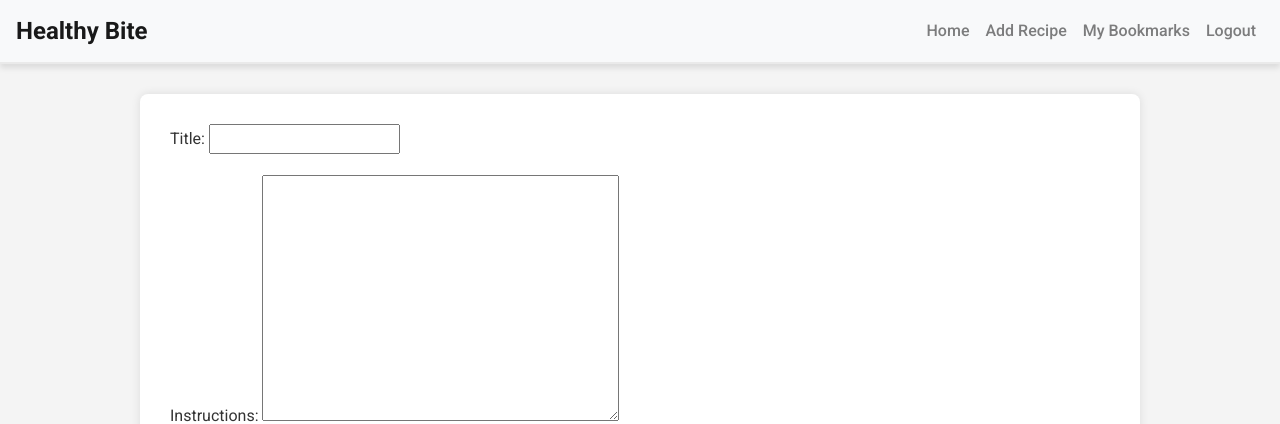
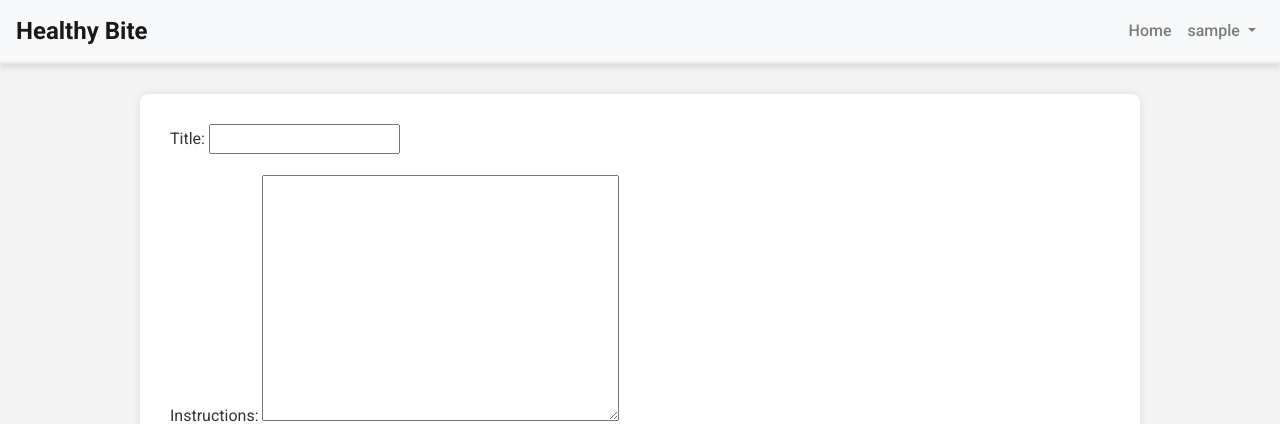
Before and after one commit to thiago-23/Healthy_Bite, a Django app: page /recipe-create/ in a window 1280 px wide. Shown: the top 424 px of the page. Run offline with Django 3.2, Linux system fonts and the light colour scheme; the visitor is signed in with stand-in values (Sample User, id 1).

Commit message:
Add a dropdown menu under base.html to allow a clear vision on navbar so user can click under their username and choose

```diff
--- a/recipes/urls.py
+++ b/recipes/urls.py
@@ -7,7 +7,8 @@ from .views import (
     RecipeDelete,
     MyBookmarks,
     like_recipe,
-    toggle_bookmark
+    toggle_bookmark,
+    MyRecipes
 )
 
 urlpatterns = [
@@ -17,6 +18,7 @@ urlpatterns = [
     path('recipe-delete/<slug:slug>/', RecipeDelete.as_view(), name='recipe_delete'),
     path('mybookmarks/', MyBookmarks.as_view(), name='my_bookmarks'),
     path('recipe/<int:id>/like/', like_recipe, name='recipe_like'),
+    path('recipe/<slug:slug>/bookmark/', toggle_bookmark, name='bookmark_recipe'),
+    path('my-recipes/', MyRecipes.as_view(), name='my_recipes'),
     path('<slug:slug>/', RecipeDetail.as_view(), name='recipe_detail'),
-    path('recipe/<slug:slug>/bookmark/', toggle_bookmark, name='bookmark_recipe'),  # Ensure this path is correct
 ]
--- a/recipes/views.py
+++ b/recipes/views.py
@@ -1,6 +1,7 @@
 from django.shortcuts import render, get_object_or_404, redirect
 from django.views import generic, View
 from django.views.generic import ListView
+from django.contrib.auth.mixins import LoginRequiredMixin
 from django.urls import reverse_lazy, reverse
 from django.contrib.auth.decorators import login_required
 from django.utils.decorators import method_decorator
@@ -159,3 +160,11 @@ def toggle_bookmark(request, slug):
         bookmark.delete()
 
     return redirect('recipe_detail', slug=slug)
+
+class MyRecipes(LoginRequiredMixin, ListView):
+    model = Recipe
+    template_name = 'my_recipes.html'  # Create this template
+    context_object_name = 'recipes'
+
+    def get_queryset(self):
+        return Recipe.objects.filter(author=self.request.user)
--- a/templates/base.html
+++ b/templates/base.html
@@ -27,23 +27,27 @@
                         <a class="nav-link" href="{% url 'home' %}"> Home</a>
                     </li>
                     {% if user.is_authenticated %}
-                    <li class="nav-item">
-                        <a class="nav-link" href="{% url 'recipe_create' %}">Add Recipe</a>
+                    <!-- Dropdown for authenticated users -->
+                    <li class="nav-item dropdown">
+                        <a class="nav-link dropdown-toggle" href="#" id="navbarDropdown" role="button" data-toggle="dropdown" aria-haspopup="true" aria-expanded="false">
+                            {{ user.username }}
+                        </a>
+                        <div class="dropdown-menu" aria-labelledby="navbarDropdown">
+                            <a class="dropdown-item" href="{% url 'my_recipes' %}">My Recipes</a>
+                            <a class="dropdown-item" href="{% url 'my_bookmarks' %}">Bookmarks</a>
+                            <div class="dropdown-divider"></div>
+                            <a class="dropdown-item" href="{% url 'account_logout' %}">Logout</a>
+                        </div>
                     </li>
-                    <li class="nav-item">
-                        <a class="nav-link" href="{% url 'my_bookmarks' %}">My Bookmarks</a>
-                    </li>
-                    <li class="nav-item">
-                        <a class="nav-link" href="{% url 'account_logout' %}">Logout</a>
-                    </li>
-                    {% else %}
+                {% else %}
+                    <!-- Links for unauthenticated users -->
                     <li class="nav-item">
                         <a class="nav-link" href="{% url 'account_login' %}">Login</a>
                     </li>
                     <li class="nav-item">
                         <a class="nav-link" href="{% url 'account_signup' %}">Sign Up</a>
                     </li>
-                    {% endif %}
+                {% endif %}
                 </ul>
             </div>
         </nav>
```
Also changed, not shown: templates/my_recipes.html (added, +22 -0 lines).
